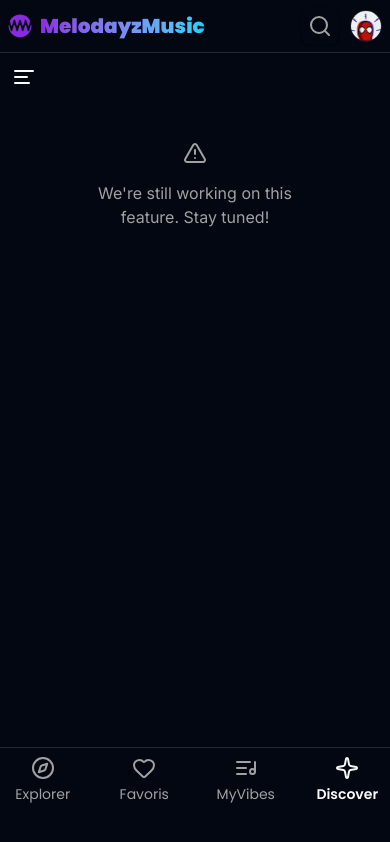
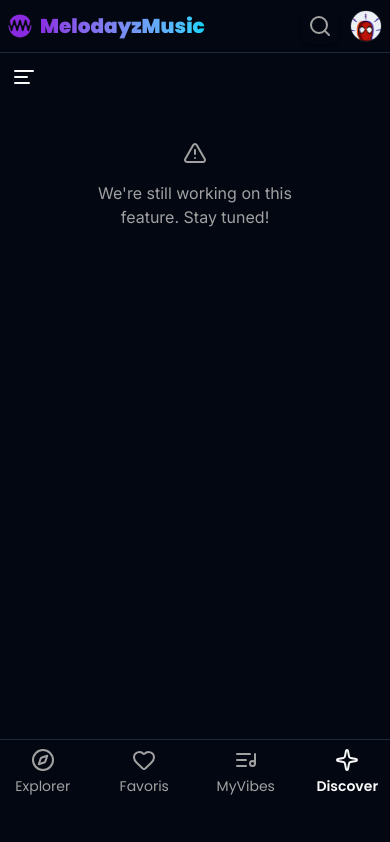
Before and after one commit to bossnare/melodayzmusic, a Next.js app in the folder apps/client/: page /dashboard/discover in a window 390 px wide. Built offline with nearby package versions, Linux system fonts and the light colour scheme.

Commit message:
client:ui: change padding bottom on Navbottom

```diff
--- a/apps/client/src/components/navigation/NavBottom.tsx
+++ b/apps/client/src/components/navigation/NavBottom.tsx
@@ -40,7 +40,7 @@ const NavTab = ({ href, icon, label }: Tab) => {
 
 export const NavBottom = () => {
   return (
-    <ul className="flex items-center justify-center gap-2 pb-8 transition-all duration-300 ease-in-out md:py-2 sm:gap-0 lg:hidden">
+    <ul className="flex items-center justify-center gap-2 pb-10 sm:pb-8 transition-all duration-300 ease-in-out md:py-2 sm:gap-0 lg:hidden">
       {navs.map((tab) => (
         <li
           className="flex items-center justify-center w-[calc(100%/4)] md:w-[calc(100%/4-6px)] shrink-0 text-sm font-poppins"
```
